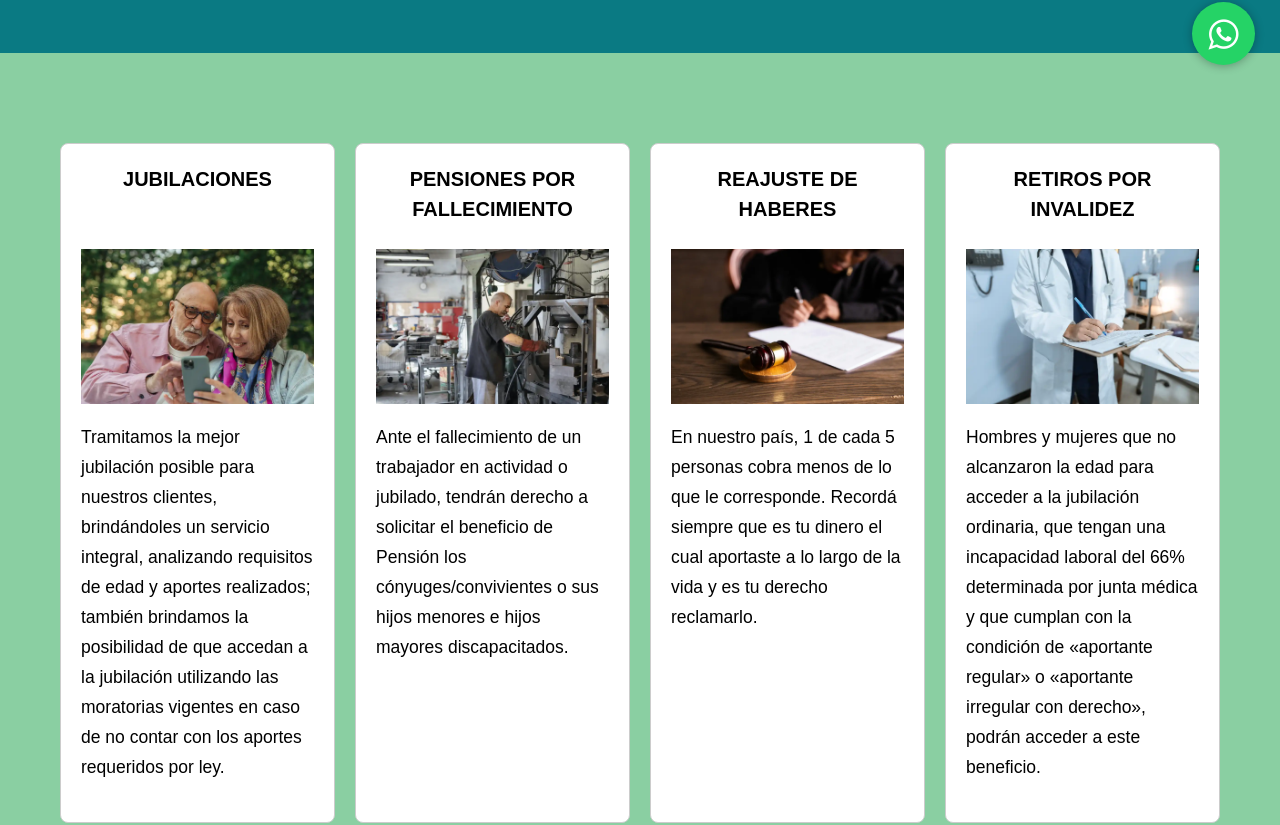
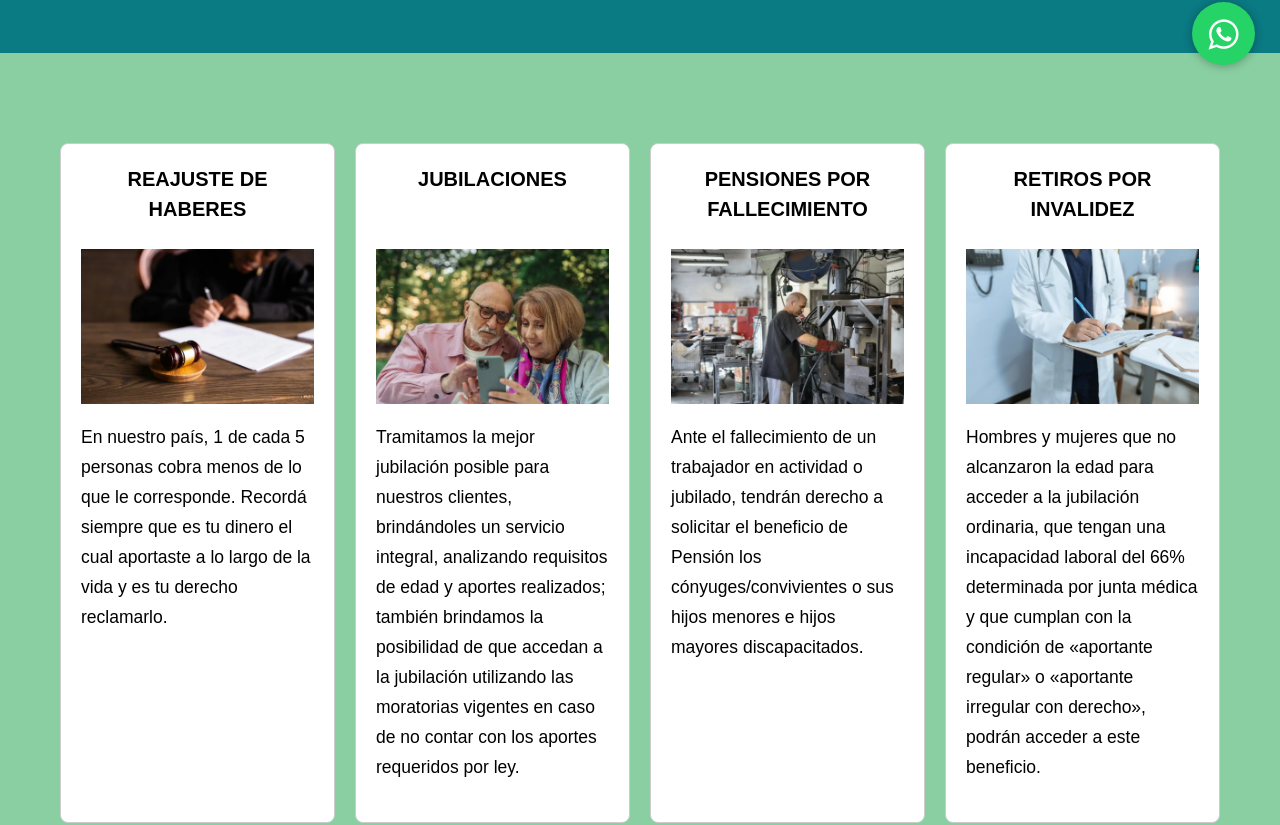
Before and after one commit to d-alejandro-salas/reactJubilamos, a React (Vite) app: page / in a window 1280 px wide. Shown: the part 710-1535 px from the top of the page. Built offline with nearby package versions, Linux system fonts and the light colour scheme.

Commit message:
mejorando cards de la home

```diff
--- a/src/pages/ReajusteDeHaberes.jsx
+++ b/src/pages/ReajusteDeHaberes.jsx
@@ -10,14 +10,12 @@ export const ReajusteDeHaberes = () => {
       <Seo
         title="Reajuste de haberes – Jubilamos"
         description="Revisamos tu haber previsional, calculamos el monto correcto y promovemos el reclamo administrativo o judicial para actualizarlo."
-        path="/reajustedehaberes"
-      />
+        path="/reajustedehaberes"/>
   <main>
     <h1>Reajuste de haberes</h1><img
   className="pages__img"
   src={ReajustesPhoto}
-  alt="Reajuste de haberes previsionales"
-/>
+  alt="Reajuste de haberes previsionales"/>
     <p>En nuestro país, 1 de cada 5 personas cobra menos de lo que le corresponde. Recordá siempre que es tu dinero, el cual aportaste a lo largo de la vida, y es tu derecho reclamarlo.
     </p><p>
 Numerosos fallos de la Justicia Federal en distintas jurisdicciones del país vienen declarando la inconstitucionalidad de la fórmula de movilidad vigente, por considerar que ha provocado una pérdida significativa del poder adquisitivo en los haberes previsionales. En muchos casos, las sentencias reconocen que las personas jubiladas cobran hasta un 50% menos de lo que deberían percibir.
--- a/src/utils/dataHomePageCard.json
+++ b/src/utils/dataHomePageCard.json
@@ -1,4 +1,9 @@
 [
+  {
+    "titulo": "Reajuste de haberes",
+    "imagen": "reajustes.webp",
+    "descripcion": "En nuestro país, 1 de cada 5 personas cobra menos de lo que le corresponde. Recordá siempre que es tu dinero el cual aportaste a lo largo de la vida y es tu derecho reclamarlo."
+  },
   {
     "titulo": "Jubilaciones",
     "imagen": "jubilaciones.jpg",
@@ -8,11 +13,6 @@
     "titulo": "Pensiones por fallecimiento",
     "imagen": "pension.webp",
     "descripcion": "Ante el fallecimiento de un trabajador en actividad o jubilado, tendrán derecho a solicitar el beneficio de Pensión los cónyuges/convivientes o sus hijos menores e hijos mayores discapacitados."
-  },
-  {
-    "titulo": "Reajuste de haberes",
-    "imagen": "reajustes.webp",
-    "descripcion": "En nuestro país, 1 de cada 5 personas cobra menos de lo que le corresponde. Recordá siempre que es tu dinero el cual aportaste a lo largo de la vida y es tu derecho reclamarlo."
   },
   {
     "titulo": "Retiros por invalidez",
```
